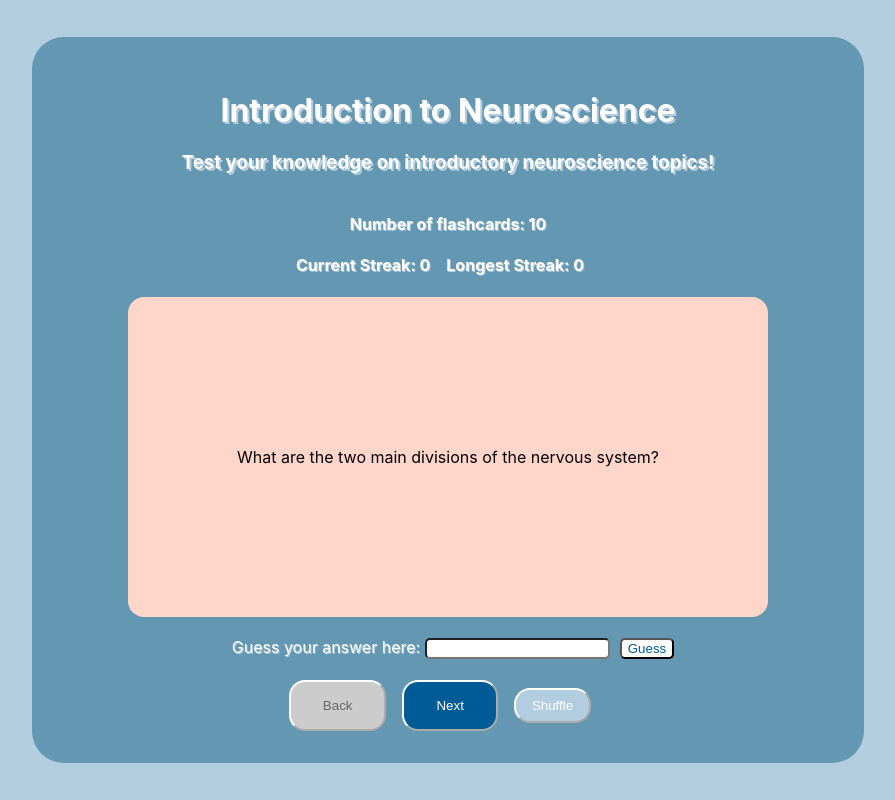
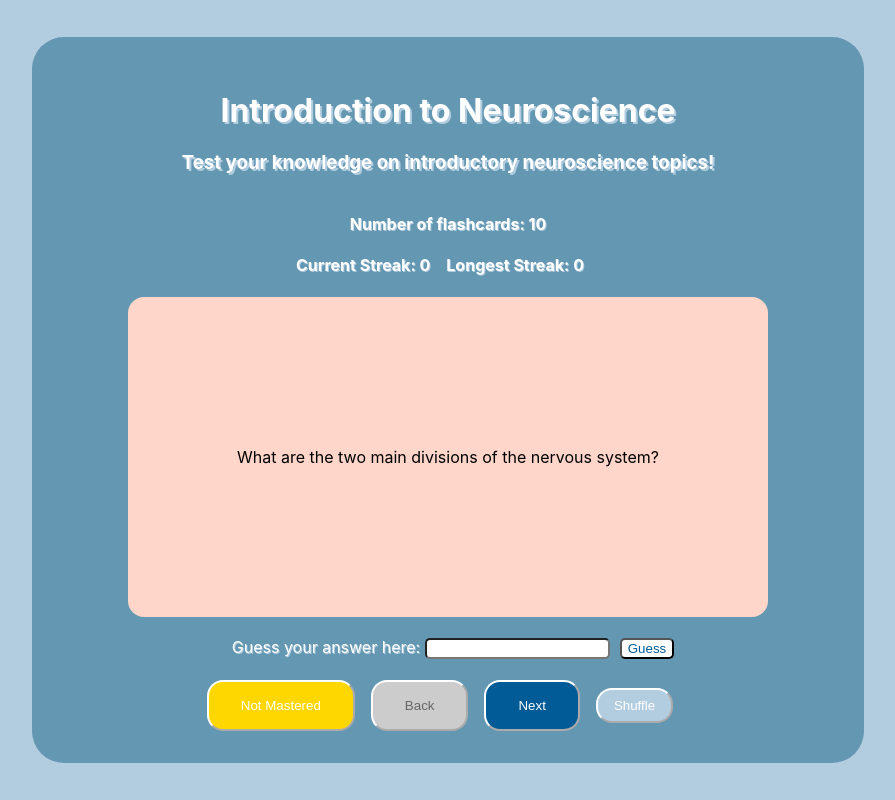
Before and after one commit to LillianHo5/flashcards, a React (Vite) app: page / in a window 1280 px wide. Shown: the whole page, without its empty margins (192-1087 px from the left). Built offline with nearby package versions, Linux system fonts and the light colour scheme.

Commit message:
Mastered implementation

```diff
--- a/src/components/flashcard.jsx
+++ b/src/components/flashcard.jsx
@@ -1,6 +1,8 @@
 import React from "react";
 
 const FlashCard = (props) => {
+    const isMastered = props.mastered;
+
     const color =
         props.difficulty === "Hard"
             ? "#FFD6C9"
@@ -22,8 +24,9 @@ const FlashCard = (props) => {
                     :
                     <div className="front" style={{
                         backgroundColor: color,
-                        borderRadius: "1rem"
+                        borderRadius: "1rem",
                     }}>
+                        <img src="src/assets/star.webp" className={isMastered ? "mastered" : "not-mastered"} alt="Logo" />
                         <p className="question">{props.question}</p>
                     </div>}
             </div>
--- a/src/components/stack.jsx
+++ b/src/components/stack.jsx
@@ -9,6 +9,7 @@ const Stack = () => {
     const [correct_answer, setCheckedAnswer] = useState('');
     const [isBackDisabled, setBackDisabled] = useState(true);
     const [isNextDisabled, setNextDisabled] = useState(false);
+    const [isMastered, setMastered] = useState(false);
     const [cards, setCards] = useState([
         { question: 'What are the two main divisions of the nervous system?', answer: 'Central Nervous System and Peripheral Nervous System', difficulty: 'Hard' },
         { question: 'Which of the following glial cells is found in the peripheral nervous system?', answer: 'Schwann Cells', difficulty: 'Normal' },
@@ -103,6 +104,10 @@ const Stack = () => {
         }
     }
 
+    const handleMaster = () => {
+        setMastered(!isMastered);
+    }
+
     return (
         <div className="flashcard-stack">
             <h4>Number of flashcards: {cards.length}</h4>
@@ -112,7 +117,7 @@ const Stack = () => {
             </div>
             <FlashCard question={cards[currentCardIndex].question}
                 answer={cards[currentCardIndex].answer} isFlipped={isFlipped} flip={flipCard}
-                difficulty={cards[currentCardIndex].difficulty}
+                difficulty={cards[currentCardIndex].difficulty} mastered={isMastered}
             />
             <form onSubmit={onCheckAnswer}>
                 <label>
@@ -122,6 +127,7 @@ const Stack = () => {
                 <input type="submit" id="submit-guess" value="Guess" />
             </form>
             <div className="buttons">
+                <button id="master-btn" onClick={handleMaster}>{isMastered ? "Mastered" : "Not Mastered"}</button>
                 <button id="back-btn" onClick={prevCard} disabled={isBackDisabled}>Back</button>
                 <button id="next-btn" onClick={nextCard} disabled={isNextDisabled}>Next</button>
                 <button id="shuffle-btn" onClick={shuffleCards}>Shuffle</button>
--- a/src/index.css
+++ b/src/index.css
@@ -49,6 +49,18 @@ body {
   transform: rotateX(0deg);
 }
 
+.front img {
+  width: 4rem;
+}
+
+.not-mastered {
+  display: none;
+}
+
+.mastered {
+  display: block;
+}
+
 .back {
   transform: rotateX(180deg);
 }
@@ -87,6 +99,10 @@ input {
   border-radius: 5px;
 }
 
+img {
+  width: 5rem;
+}
+
 button {
   padding: 1rem 2rem;
   border-radius: 1rem;
@@ -122,3 +138,7 @@ button:disabled {
   background-color: #b3cde0;
   padding: 0.5rem 1rem;
 }
+
+#master-btn {
+  background-color: gold;
+}
```
Also changed, not shown: src/assets/star.webp (added).
